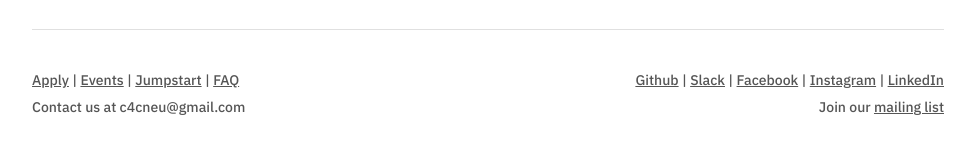
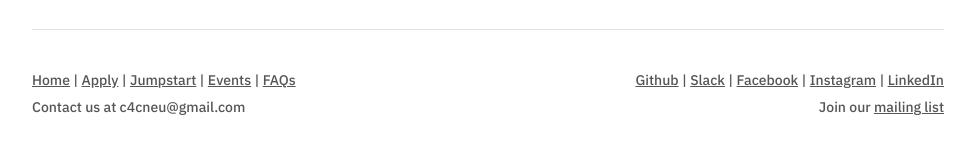
Before and after one commit to Code-4-Community/c4cneu.com, a React (Create React App) app: page /jumpstart in a window 1280 px wide. Shown: the part 1920-2066 px from the top of the page, without its empty margins (152-1127 px from the left). Built offline with nearby package versions, Linux system fonts and the light colour scheme.

Commit message:
moved events and added home to footer

```diff
--- a/src/components/Footer.tsx
+++ b/src/components/Footer.tsx
@@ -3,12 +3,7 @@ import { makeStyles } from '@material-ui/core/styles';
 import { Container, Box, Typography, Divider, Grid } from '@material-ui/core';
 import { Link } from 'react-router-dom';
 import { ReactComponent as C4CSvg } from '../svg/C4C.svg';
-/*
-Template for future page components.
-Use MUI's CSS-in-JS makeStyles() as shown below for more complex CSS/
-Otherwise, use <Box> components where possible for inline styling.
-Every page must have a Helmet tag for SEO purposes.
-*/
+import { useLocation } from 'react-router-dom';
 
 const useStyles = makeStyles({
   root: {
@@ -29,6 +24,15 @@ const useStyles = makeStyles({
 
 const Footer: React.FC = () => {
   const classes = useStyles();
+
+  const [onHomePage, setOnHomePage] = React.useState(false);
+  const location = useLocation();
+
+  React.useEffect(() => {
+    const currentPath = location.pathname;
+    setOnHomePage(currentPath === '/');
+  }, [location]);
+
   const eventsDocsLink =
     'https://docs.google.com/document/d/1CbTWfAhkmy7l-BbuaZJ1lSIsheUOcVfQRaBQPGAZRH4/edit?usp=sharing';
   return (
@@ -38,8 +42,20 @@ const Footer: React.FC = () => {
         <Grid container spacing={1}>
           <Grid item xs={6}>
             <Typography gutterBottom color="textSecondary" variant="subtitle2">
+              {onHomePage ? (
+                <span className={classes.footerLink}>Home</span>
+              ) : (
+                <Link to="/" className={classes.footerLink}>
+                  Home
+                </Link>
+              )}
+              {' | '}
               <Link to="/apply" className={classes.footerLink}>
                 Apply
+              </Link>
+              {' | '}
+              <Link to="/jumpstart" className={classes.footerLink}>
+                Jumpstart
               </Link>
               {' | '}
               <a
@@ -51,12 +67,8 @@ const Footer: React.FC = () => {
                 Events
               </a>
               {' | '}
-              <Link to="/jumpstart" className={classes.footerLink}>
-                Jumpstart
-              </Link>
-              {' | '}
               <Link to="/faq" className={classes.footerLink}>
-                FAQ
+                FAQs
               </Link>
             </Typography>
             <Typography
--- a/src/components/NavBar.tsx
+++ b/src/components/NavBar.tsx
@@ -112,11 +112,7 @@ const NavBar: React.FC = () => {
                     Projects
                   </Typography>
                 </Button> */}
-                <Button href={eventsDocsLink} target="_blank">
-                  <Typography variant="h6" className={classes.navlink}>
-                    Events
-                  </Typography>
-                </Button>
+
                 <Button component={Link} to="/jumpstart">
                   <Typography variant="h6" className={classes.navlink}>
                     Jumpstart
@@ -127,6 +123,11 @@ const NavBar: React.FC = () => {
                     Board
                   </Typography>
                 </Button> */}
+                <Button href={eventsDocsLink} target="_blank">
+                  <Typography variant="h6" className={classes.navlink}>
+                    Events
+                  </Typography>
+                </Button>
                 <Button component={Link} to="/faq">
                   <Typography variant="h6" className={classes.navlink}>
                     FAQs
@@ -160,14 +161,7 @@ const NavBar: React.FC = () => {
                 {/* <MenuItem onClick={handleClose} component={Link} to="/projects">
                   <Typography variant="body1">Projects</Typography>
                 </MenuItem> */}
-                <MenuItem
-                  onClick={handleClose}
-                  component="a"
-                  href={eventsDocsLink}
-                  target="_blank"
-                >
-                  <Typography variant="body1">Events</Typography>
-                </MenuItem>
+
                 <MenuItem
                   onClick={handleClose}
                   component={Link}
@@ -178,6 +172,14 @@ const NavBar: React.FC = () => {
                 {/* <MenuItem onClick={handleClose} component={Link} to="/board">
                   <Typography variant="body1">Board</Typography>
                 </MenuItem> */}
+                <MenuItem
+                  onClick={handleClose}
+                  component="a"
+                  href={eventsDocsLink}
+                  target="_blank"
+                >
+                  <Typography variant="body1">Events</Typography>
+                </MenuItem>
                 <MenuItem onClick={handleClose} component={Link} to="/faq">
                   <Typography variant="body1">FAQs</Typography>
                 </MenuItem>
```
